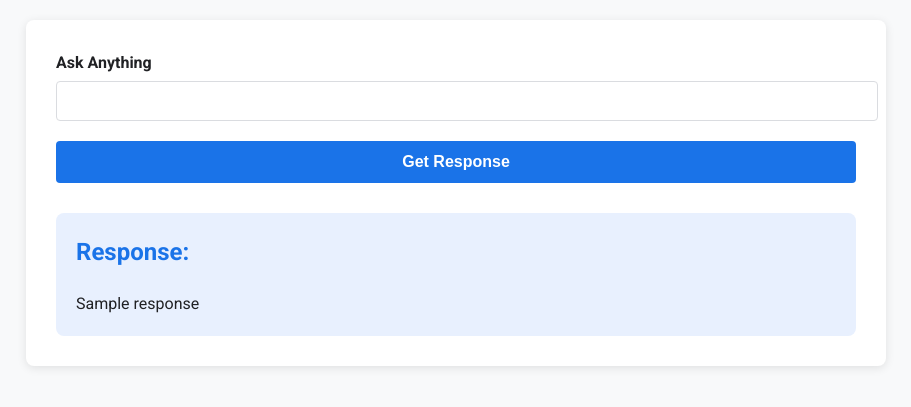
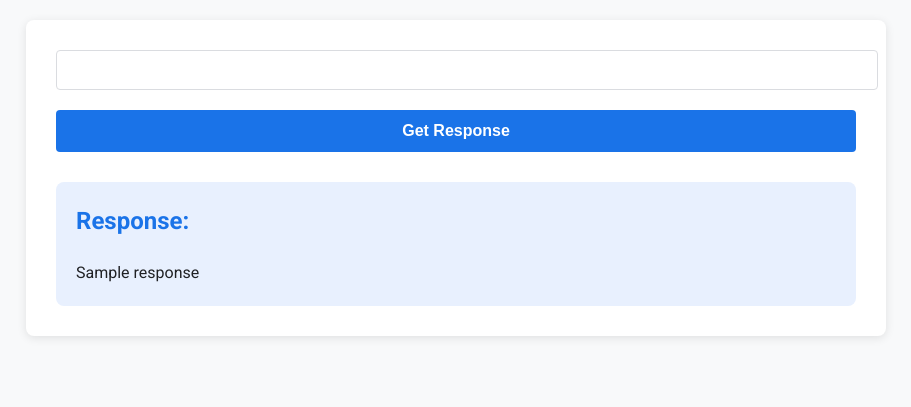
Before and after one commit to yashpunmiya/flask-bot, a Flask app: template templates/chat_bot.html in a window 1280 px wide. Shown: the top 407 px of the page, without its empty margins (184-1095 px from the left). Run offline with Flask 3, Linux system fonts and the light colour scheme; the template is opened without the code that fills it: most values are stand-ins (such as "Sample title", 1, 10 or a date in 2020).

Commit message:
requirements

```diff
--- a/requirements.txt
+++ b/requirements.txt
@@ -1,3 +1,4 @@
 Flask==2.3.2
 Flask-Session==0.5.0
 google-generativeai==0.3.1
+python-dotenv
--- a/templates/chat_bot.html
+++ b/templates/chat_bot.html
@@ -96,7 +96,7 @@
 
         <form method="POST">
             <div>
-                <label for="user_input">Ask Anything</label>
+
                 <input type="text" id="user_input" name="user_input" required>
             </div>
             <input type="submit" value="Get Response">
```
